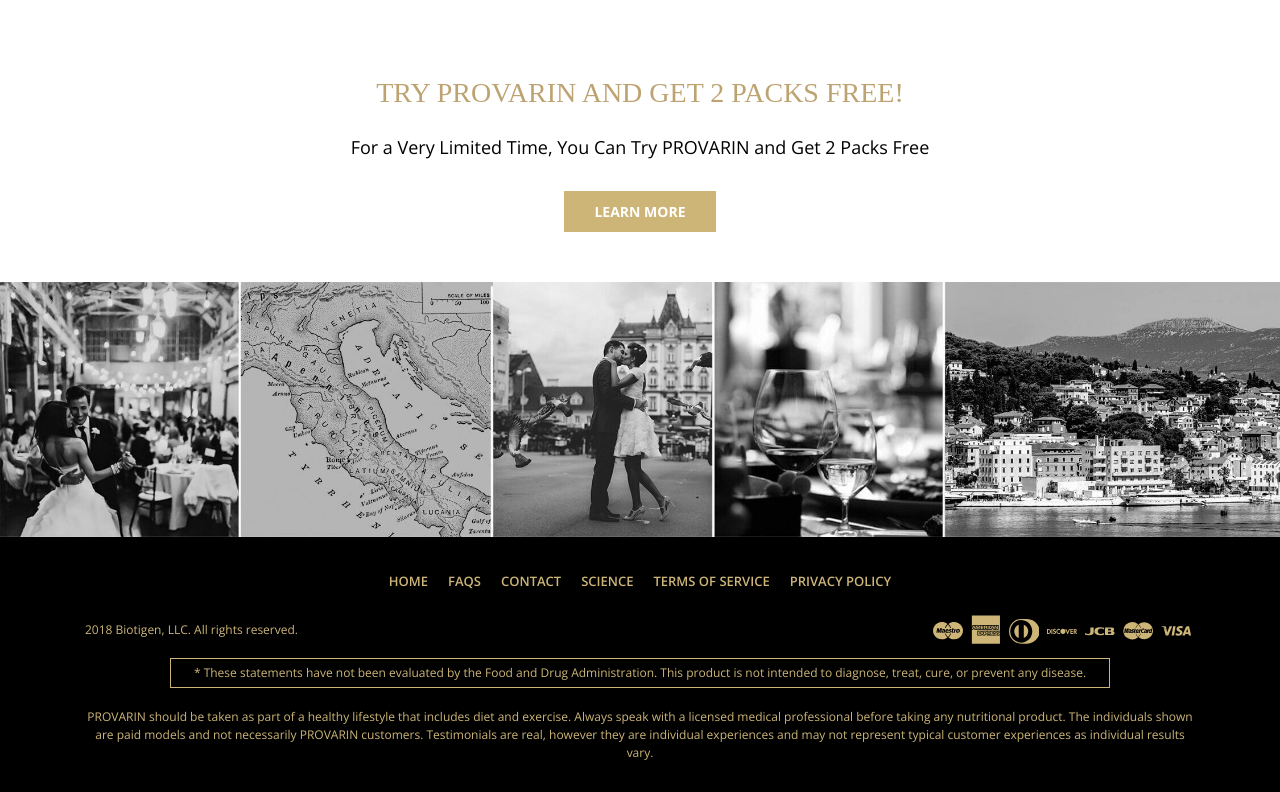
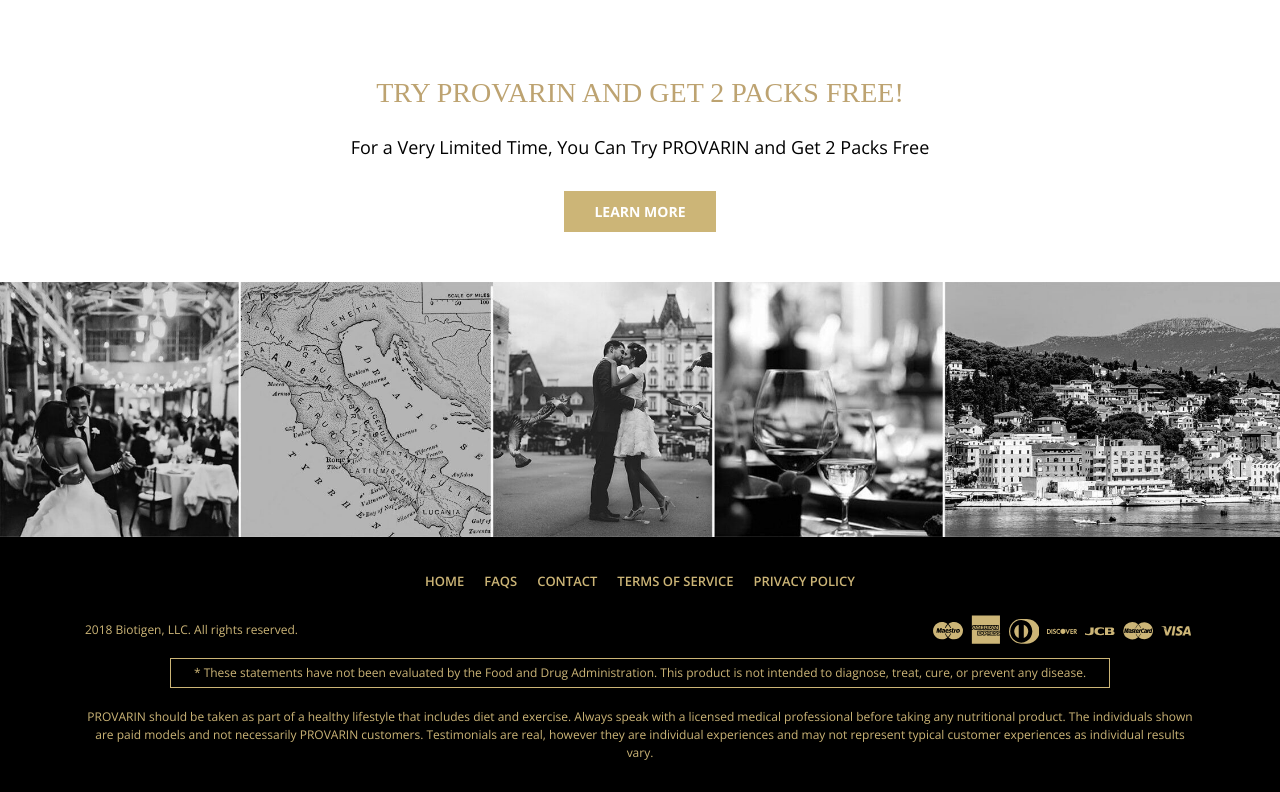
Before and after one commit to KarinaDesyatnik/provarin, a plain HTML site: page contact.html in a window 1280 px wide. Shown: the part 710-1502 px from the top of the page. Drawn offline with nearby package versions, Linux system fonts and the light colour scheme; a web font is replaced by a local one.

Commit message:
remove science page

```diff
--- a/contact.html
+++ b/contact.html
@@ -112,11 +112,11 @@ Please fill out the message form below and an agent will get back to you shortly
 						CONTACT
 					</a>
 				</li>
-				<li>
+				<!-- <li>
 					<a href="science.html">
 						SCIENCE
 					</a>
-				</li>
+				</li> -->
 				<li>
 					<a href="terms-of-service.html">
 						TERMS OF SERVICE
```
Also changed, not shown: faq.html (+2 -2 lines), index.html (+2 -2 lines), privacy-police.html (+2 -2 lines), terms-of-service.html (+2 -2 lines).
